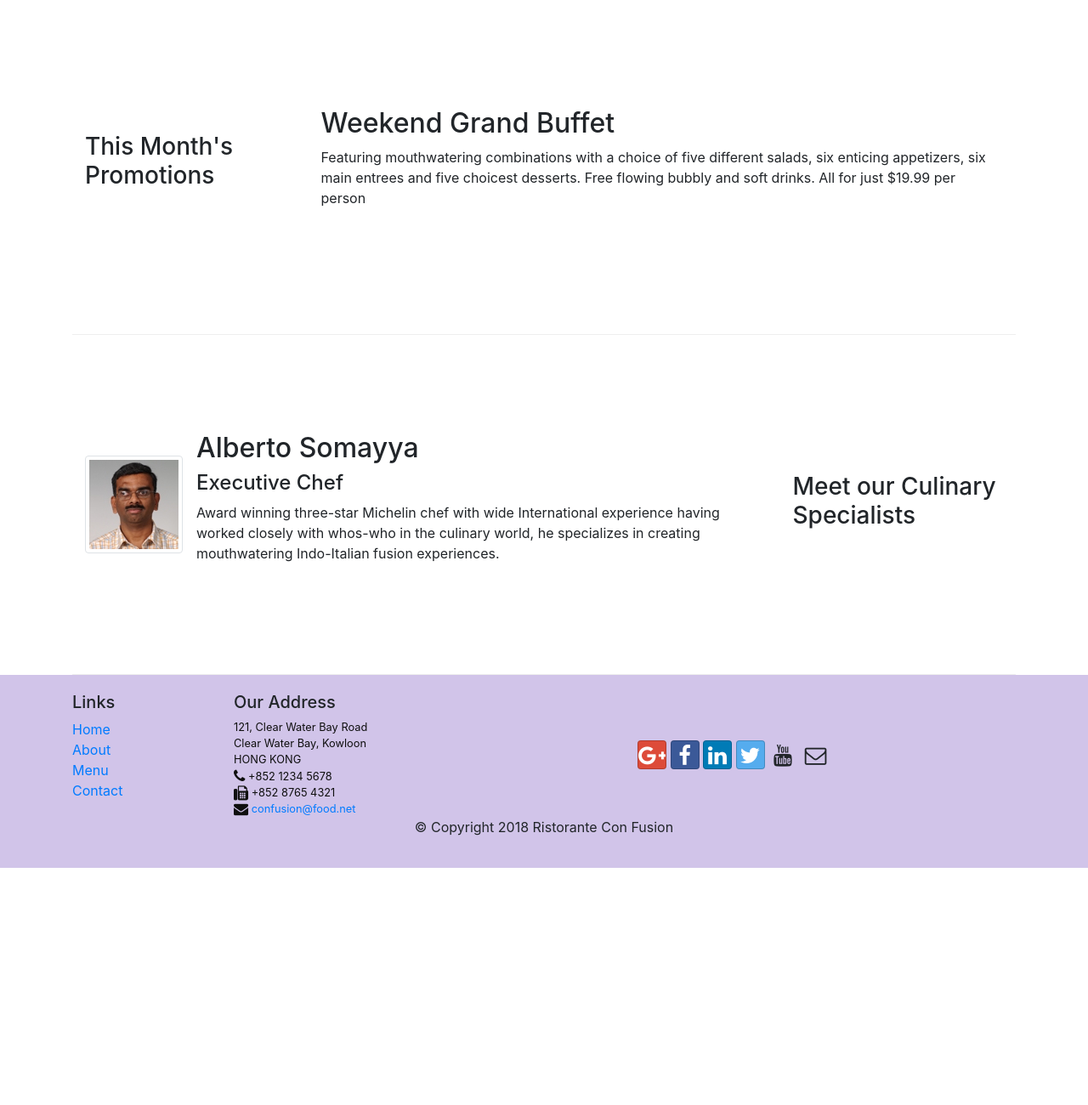
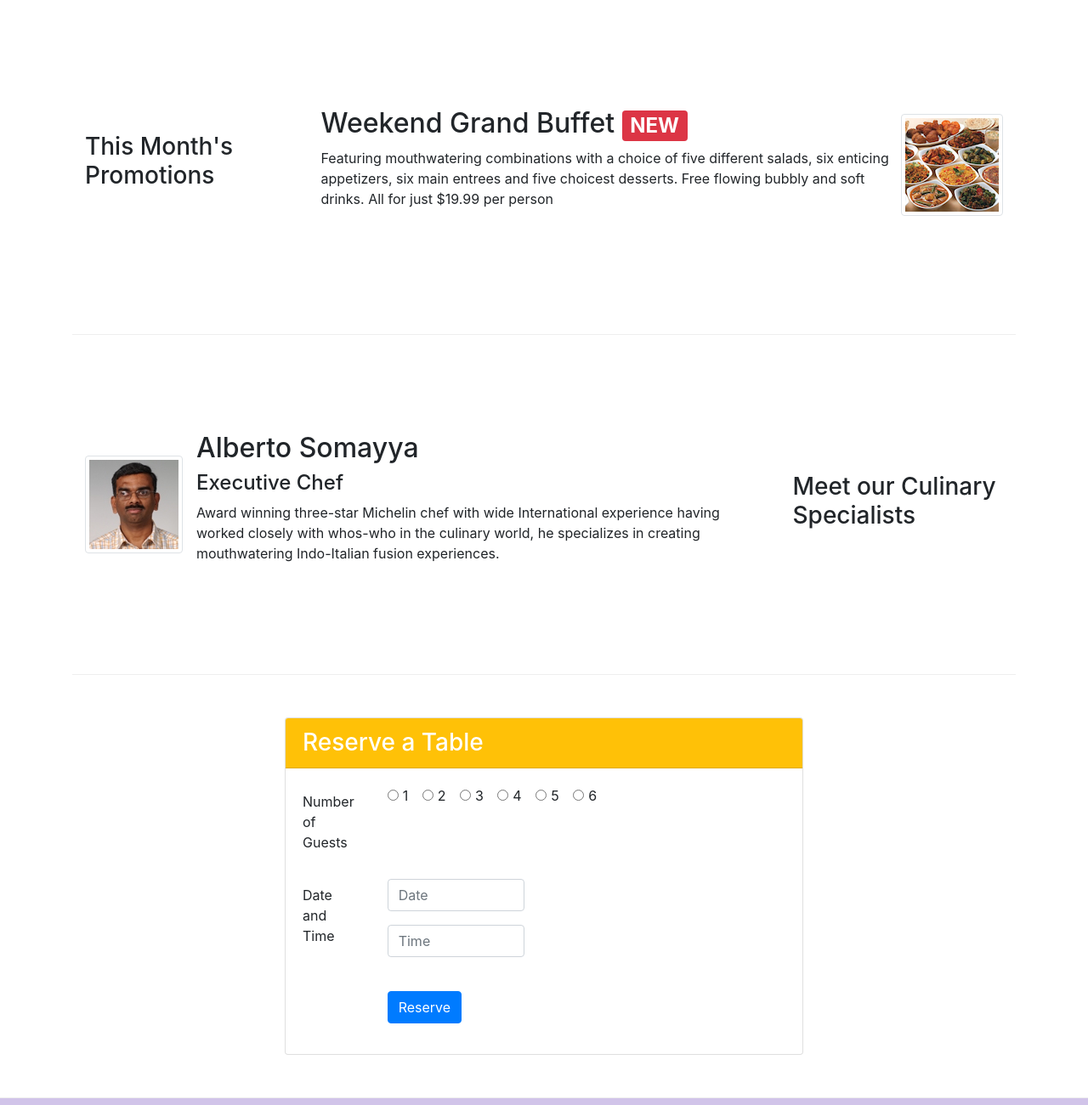
Before and after one commit to eshaan007/Bootstrap4, a website: page index.html in a window 1280 px wide. Shown: the part 740-2040 px from the top of the page at 85% size. Before the commit the page ends 1761 px from the top, so only its background shows below. Drawn offline with nearby package versions, Linux system fonts and the light colour scheme.

Commit message:
Assignment-2

```diff
--- a/index.html
+++ b/index.html
@@ -46,6 +46,13 @@
                 <div class="col-12 col-sm align-self-center">
                     <img src="img/logo.png" class="img-fluid">
                 </div>
+                <div class="form-group row">
+                    <div class="col-12 col-sm align-self-center">
+                        <button type="submit" class="btn btn-warning">
+                            <a href="#Reserve">Reserve Table</a>
+                        </button>
+                    </div>
+                </div>
             </div>
         </div>
     </header>
@@ -61,7 +68,7 @@
                         src="img/uthappizza.png" alt="uthappizza">
                     <div class="media-body">
                         <h2 class="mt-0"> Uthappizza <span class="badge badge-danger">HOT</span> <span class="badge badge-pill badge-secondary">$10.99</span></h2>
-                        <p>A unique combination of Indian Uthappam (pancake) and Italian pizza, topped with Cerignola olives, ripe vine cherry tomatoes, Vidalia onion, Guntur chillies and Buffalo Paneer.</p>
+                        <p class="d-none d-sm-block">A unique combination of Indian Uthappam (pancake) and Italian pizza, topped with Cerignola olives, ripe vine cherry tomatoes, Vidalia onion, Guntur chillies and Buffalo Paneer.</p>
                     </div>
                 </div>
             </div>
@@ -69,12 +76,18 @@
 
 
         <div class="row row-content align-items-center">
-            <div class="col-12 col-sm-4 col-md-3">
+            <div class="col-12 col-sm-4 order-sm-first col-md-3">
                 <h3>This Month's Promotions</h3>
             </div>
-            <div class="col col-sm col-md">
-                <h2>Weekend Grand Buffet</h2>
-                <p>Featuring mouthwatering combinations with a choice of five different salads, six enticing appetizers, six main entrees and five choicest desserts. Free flowing bubbly and soft drinks. All for just $19.99 per person </p>
+            <div class="col col-sm order-sm-first col-md">
+                <div class="media">
+                    <div class="media-body">
+                        <h2 class="mt-0">Weekend Grand Buffet <span class="badge badge-danger">NEW</span></h2>
+                        <p class="d-none d-sm-block">Featuring mouthwatering combinations with a choice of five different salads, six enticing appetizers, six main entrees and five choicest desserts. Free flowing bubbly and soft drinks. All for just $19.99 per person </p>
+                    </div>
+                    <img class="d-flex mr-6 img-thumbnail align-self-center"
+                        src="img/buffet.png" alt="Buffet">
+                </div>
             </div>
         </div class="row">
 
@@ -90,13 +103,90 @@
                     <div class="media-body">
                         <h2 class="mt-0">Alberto Somayya</h2>
                         <h4>Executive Chef</h4>
-                        <p>Award winning three-star Michelin chef with wide International experience having worked closely with whos-who in the culinary world, he specializes in creating mouthwatering Indo-Italian fusion experiences. </p>
+                        <p class="d-none d-sm-block">Award winning three-star Michelin chef with wide International experience having worked closely with whos-who in the culinary world, he specializes in creating mouthwatering Indo-Italian fusion experiences. </p>
                     </div>
                 </div>
             </div>
         </div>
     </div>
 
+    <div class="row row-content row-container">
+        <div class="col-12 col-sm-6 mx-auto">
+            <div class="card">
+                <a name="Reserve">
+                <h3 class="card-header bg-warning text-white">Reserve a Table</h3>
+                 <div class="card-body">
+                    <dl class="row">
+                        <dd class="col-12 col-sm-2">
+                            <div class=" col-12 col-sm form-group row">
+                                <label for="date" class="col-form-label">Number of Guests</label>
+                            </div>
+                        </dd>
+                        <div class="col-12 col-sm-10">
+                            <dd>
+                            <div class="form-check form-check-inline">
+                            <input class="form-check-input" type="radio" name="inlineRadioOptions" id="inlineRadio1" value="1">
+                            <label class="form-check-label">1</label>
+                            </div>
+
+                            <div class="form-check form-check-inline">
+                            <input class="form-check-input" type="radio" name="inlineRadioOptions" id="inlineRadio2" value="2">
+                            <label class="form-check-label">2</label>
+                            </div>
+
+                            <div class="form-check form-check-inline">
+                            <input class="form-check-input" type="radio" name="inlineRadioOptions" id="inlineRadio3" value="3">
+                            <label class="form-check-label">3</label>
+                            </div>
+
+                            <div class="form-check form-check-inline">
+                            <input class="form-check-input" type="radio" name="inlineRadioOptions" id="inlineRadio1" value="4">
+                            <label class="form-check-label">4</label>
+                            </div>
+
+                            <div class="form-check form-check-inline">
+                            <input class="form-check-input" type="radio" name="inlineRadioOptions" id="inlineRadio2" value="5">
+                            <label class="form-check-label">5</label>
+                            </div>
+
+                            <div class="form-check form-check-inline">
+                            <input class="form-check-input" type="radio" name="inlineRadioOptions" id="inlineRadio3" value="6">
+                            <label class="form-check-label">6</label>
+                            </div>
+                            </dd>
+                        </div>
+
+                        <dd class="col-12 col-sm-2">
+                            <div class=" col-6 col-sm form-group row">
+                                <label for="date" class="col-form-label">Date and Time</label>
+                            </div>
+                        </dd>
+
+                        <dd class="col-12 col-sm-4">
+
+
+                            <div class="form-group mr-2">
+                                <input type="email" class="form-control" id="inputEmail" placeholder="Date">
+                            </div>
+                            <div class="form-group mr-2">
+                                <input type="password" class="form-control" id="inputPassword" placeholder="Time">
+                            </div>
+
+
+                        </dd>
+                     </dl>
+                     <div class="form-group row">
+                        <div class="offset-md-2 col-12 col-sm-6">
+                            <button type="submit" class="btn btn-primary">
+                                Reserve
+                            </button>
+                        </div>
+                    </div>
+                </div>
+            </a>
+            </div>
+        </div>
+    </div>
     <footer class="footer">
         <div class="container">
             <div class="row">
```
